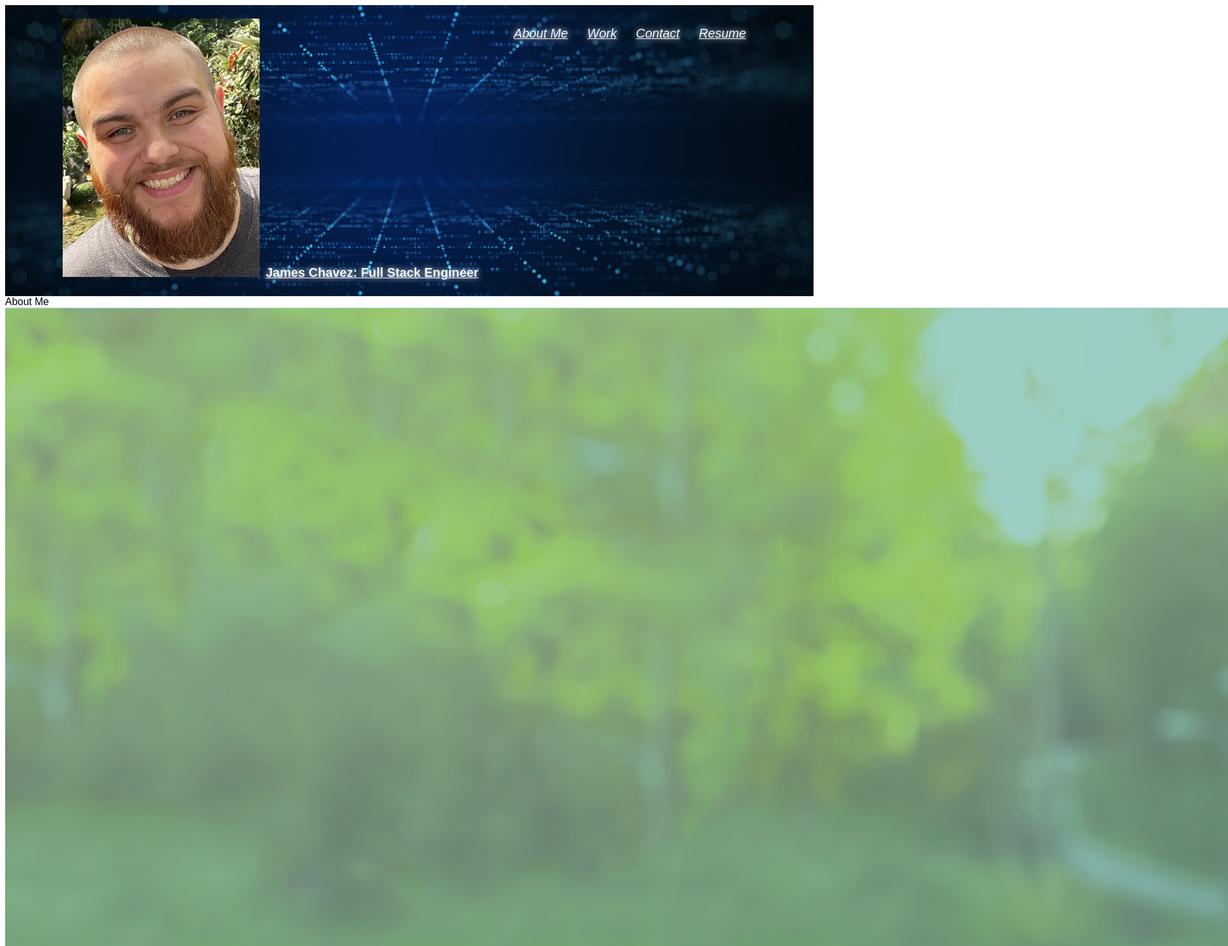
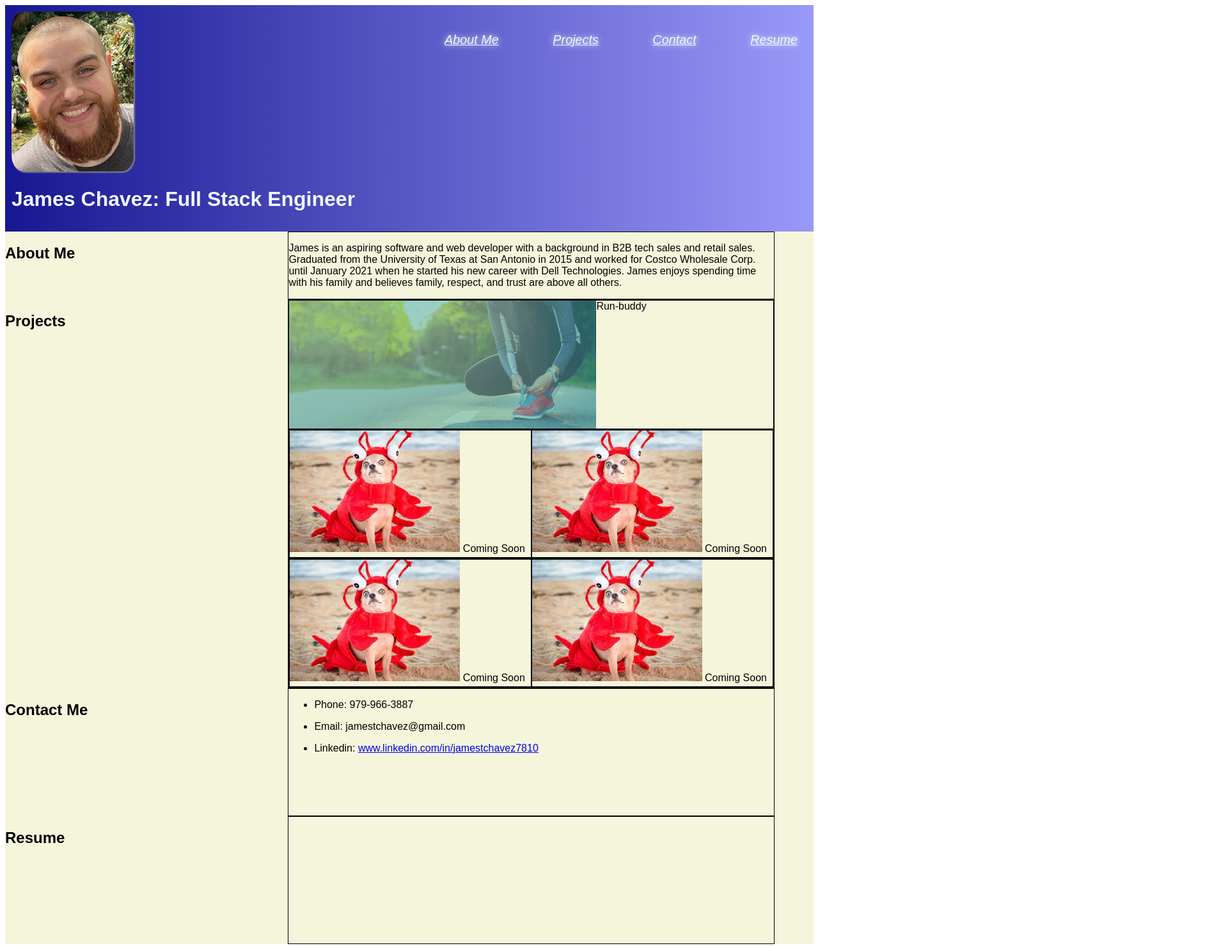
Before and after one commit to jamestchavez/mod2chall2, a plain HTML site: page index.html in a window 1280 px wide. Shown: the top 1479 px of the page at 64% size, 1920 px wide, since content can reach past the window. Drawn offline with Linux system fonts and the light colour scheme.

Commit message:
reworked html and css

```diff
--- a/assets/style.css
+++ b/assets/style.css
@@ -2,26 +2,30 @@ body {
     font-family: Arial, Helvetica, sans-serif;
 }
 
-header {
-    background-image: url("../assets/images/istockphoto-1322146286-170667a.jpg");
-    background-size: cover;
-    background-position: 80%;
-    display: flex;
-    flex-wrap: wrap;
-    justify-content: center;
-    position: -webkit-sticky;
-    position: sticky;
-    top: 0;
-    z-index: 9999;
+#headshot {
+    height: 250px;
+    border-radius: 10%;
+    box-shadow: 2px 2px 2px gray;
 }
 
-header h1 a {
-    font-size: 1.55vw;
-    text-shadow: 0 0 10px;
+header {
+    padding: 10px;
+    background-image: linear-gradient(to right, rgba(23, 23, 146 ), rgba(98, 98, 245, 0.651));
+    display: flex;
 }
+
+header div {
+    width: 50%;
+}
+header div a {
+    text-decoration: none;
+    color: aliceblue;
+}
+
 
 header nav {
     margin: 7px 0;
+    width: 50%;
 }
 
 header nav ul {
@@ -51,3 +55,39 @@ header h1 a {
     color: aliceblue;
     border-bottom: 0;
 }
+
+main {
+    background-color: beige;
+}
+section {
+    display: flex;
+}
+
+section .title {
+    width: 35%;
+}
+
+section .content {
+    width: 60%;
+    border: 1px solid black;
+}
+
+.row {
+    display: flex;
+    height: 200px;
+    border: 1px solid black;
+}
+.left, .right {
+    border: 1px solid black;
+    width: 50%;
+}
+
+#contact {
+    display: flex;
+    height: 200px;
+}
+
+#resume {
+    display: flex;
+    height: 200px;
+}
--- a/index.html
+++ b/index.html
@@ -5,50 +5,123 @@
         <meta charset="UTF-8"/>
         <meta name="viewport" content="width=device-width, initial-scale=1.0"/>
         <title>James Chavez: Full Stack Engineer</title>
-        <link rel="stylesheet" href="./assets/style.css"/>
+        <link rel="stylesheet" href="assets/style.css"/>
     </head>
 
     <body>
         <!--nav bar title-->
         <header>
-            <h1>
-                <div id="headshot">
-                    <img src="./assets/images/Portfolio Selfie.jpg" alt="Headshot of James"/>
-                    <a href="#">
-                        James Chavez: Full Stack Engineer
-                    </a>
-                </div>
-            </h1>
+            <div id="header">
+                <img src="./assets/images/Portfolio Selfie.jpg" alt="Headshot of James" id="headshot"/>
+                <a href="#">
+                    <h1> James Chavez: Full Stack Engineer </h1>
+                </a>
+            </div>
 
-<!--nav bar buttons-->
             <nav class="nav">
                 <ul>
                     <li>
-                        <a href="#About-Me">About Me</a>
+                        <a href="#about">About Me</a>
                     </li>
                     <li>
-                        <a href="#Work">Work</a>
+                        <a href="#projects">Projects</a>
                     </li>
                     <li>
-                        <a href="#Contact">Contact</a>
+                        <a href="#contact">Contact</a>
                     </li>
                     <li>
-                        <a href="#Resume">Resume</a>
+                        <a href="#resume">Resume</a>
                     </li>
                 </ul>
             </nav>
         </header>
 
-        <section>
-            <!--about me section begin-->
+        <main>
+            <section id="about">
+                <div class="title">
+                    <h2>
+                        About Me
+                    </h2>
+                </div>
+                <div class="content">
+                    <p>
+                        James is an aspiring software and web developer with a background in B2B tech sales and retail sales.
+                        Graduated from the University of Texas at San Antonio in 2015 and worked for Costco Wholesale Corp. until January 2021 when he started his new career with Dell Technologies.
+                        James enjoys spending time with his family and believes family, respect, and trust are above all others.
+                    </p>
+                </div>
+            </section>
+            <section id="projects">
+                <div class="title">
+                    <h2>
+                        Projects
+                    </h2>
+                </div>
+                <div class="content">
+                    <div class="row"> <img src="./assets/images/hero-bg.jpg" alt="person kneeling down and tying shoe"/>
+                        Run-buddy</div>
+                    <div class="row">
+                        <div class="left">
+                            <img src="./assets/images/goofy dog.jpg" alt="dog in crab suit"/>
+                            Coming Soon </div>
+                        <div class="right">
+                            <img src="./assets/images/goofy dog.jpg" alt="dog in crab suit"/>
+                    Coming Soon
+                        </div>
+                    </div>
+                    <div class="row">
+                        <div class="left"><img src="./assets/images/goofy dog.jpg" alt="dog in crab suit"/>
+                            Coming Soon </div>
+                        <div class="right"><img src="./assets/images/goofy dog.jpg" alt="dog in crab suit"/>
+                            Coming Soon </div>
+                    </div>
+                </div>
+            </section>
+
+            <section id="contact">
+                <div class="title">
+                    <h2>
+                        Contact Me
+                    </h2>
+                </div>
+                <div class="content">
+                    <ul>
+                        <li>
+                            <p>
+                                Phone: 979-966-3887
+                            </p>
+                        </li>
+                        <li>
+                            <p>
+                                Email: jamestchavez@gmail.com
+                            </p>
+                        </li>
+                        <li>
+                            <p>
+                                Linkedin: <a href="url"> www.linkedin.com/in/jamestchavez7810 </a>
+                            </p>
+                        </li>
+                    </ul>
+                </div>
+            </section>
+            <section id="resume">
+                <div class="title">
+                    <h2>
+                        Resume
+                    </h2>
+                </div>
+                <div class="content">
+
+                </div>
+            </section>
+        </main>
+        <!-- <section>
             <div id="About-Me">
                 <div>
                     About Me
                 </div>
             </div>
-            <!--about me section end-->
 
-            <!--work section begin-->
             <div class="Work">
                 <div>
                     <img src="./assets/images/hero-bg.jpg" alt="person kneeling down and tying shoe"/>
@@ -67,24 +140,19 @@
                     Coming Soon 2
                 </div>
             </div>
-            <!--work section end-->
 
-            <!--contact section begin-->
             <div id="Contact">
                 <div>
                 Contact
                 </div>
             </div>
-            <!--contact section end-->
 
-            <!--resume section begin-->
             <div id="Resume">
                 <div>
                     Resume
                 </div>
 
             </div>
-            <!--resume section end-->
-        </section>
+        </section> -->
     </body>
 </html>
```
Also changed, not shown: assets/images/james resume.jpg (added).
